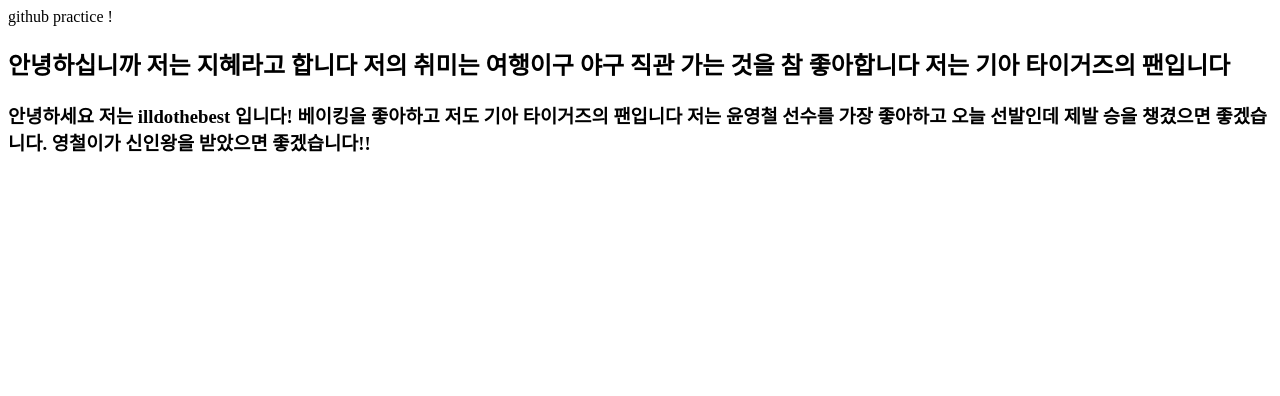
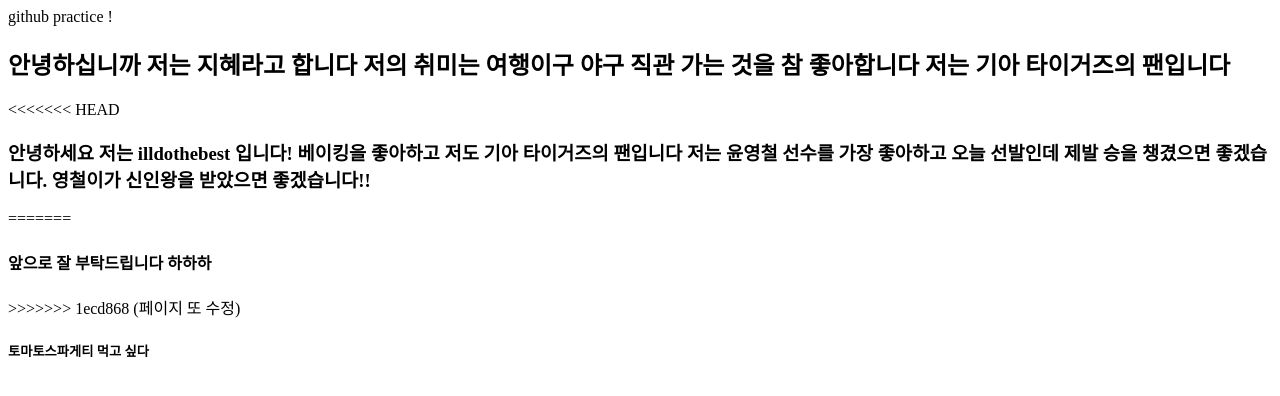
Before and after one commit to practice-0827/practice.html, a plain HTML site: page pages/index.html in a window 1280 px wide. Drawn offline with Linux system fonts and the light colour scheme.

Commit message:
추추추가

```diff
--- a/pages/index.html
+++ b/pages/index.html
@@ -11,10 +11,16 @@
       안녕하십니까 저는 지혜라고 합니다 저의 취미는 여행이구 야구 직관 가는 것을
       참 좋아합니다 저는 기아 타이거즈의 팬입니다
     </h2>
+    <<<<<<< HEAD
     <h3>
       안녕하세요 저는 illdothebest 입니다! 베이킹을 좋아하고 저도 기아
       타이거즈의 팬입니다 저는 윤영철 선수를 가장 좋아하고 오늘 선발인데 제발
       승을 챙겼으면 좋겠습니다. 영철이가 신인왕을 받았으면 좋겠습니다!!
     </h3>
+    =======
+    <h4>앞으로 잘 부탁드립니다 하하하</h4>
+    >>>>>>> 1ecd868 (페이지 또 수정)
+    <!-- 충돌 발생 -->
+    <h5>토마토스파게티 먹고 싶다</h5>
   </body>
 </html>
```
